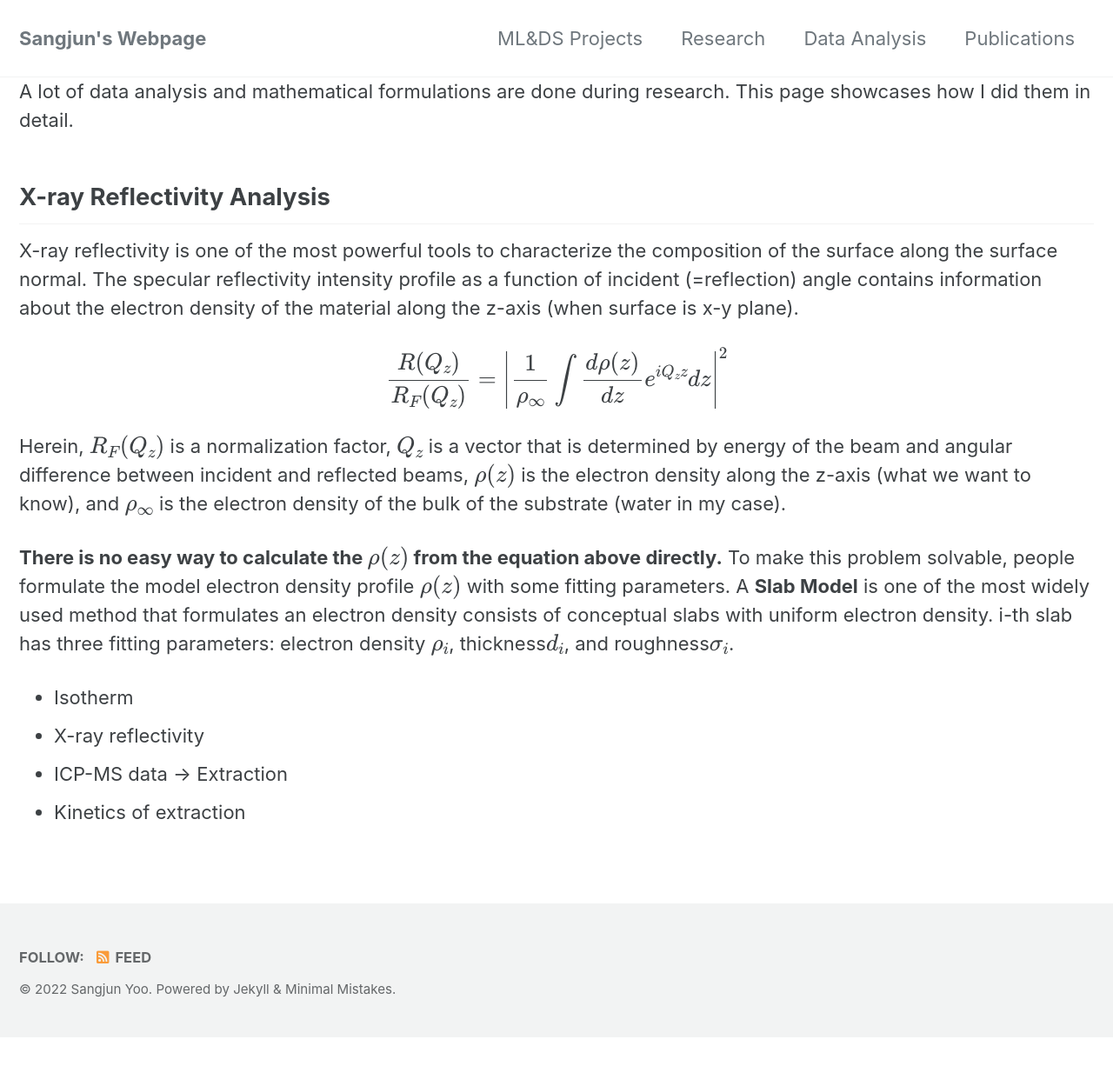
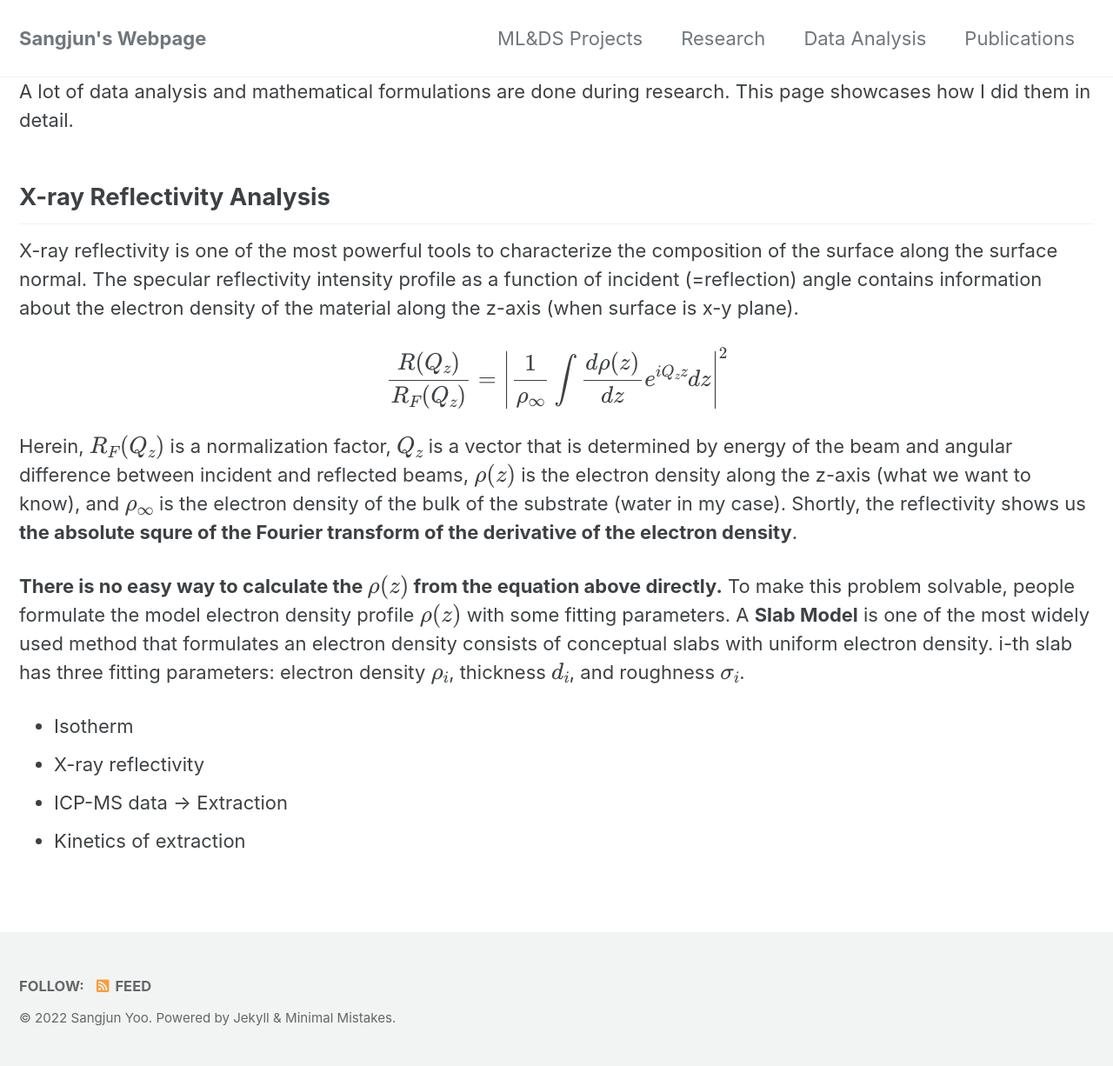
Before and after one commit to sangjunyoo-phd/sangjunyoo-phd.github.io, a Jekyll site: the page built from _pages/analysis.md, in a window 1280 px wide. Shown: the whole page at 87% size. Built offline with Jekyll 4.4.1, drawn with Linux system fonts in a browser that asks for light colours; cached includes are drawn as plain includes; before the commit the page ends 1193 px from its top, so only the background shows below that.

Commit message:
Update analysis.md

```diff
--- a/_pages/analysis.md
+++ b/_pages/analysis.md
@@ -14,9 +14,9 @@ The specular reflectivity intensity profile as a function of incident (=reflecti
 $$ \frac{R(Q_{z})} {R_{F} (Q_{z})} = \left| \frac{1}{\rho_{\infty}} \int \frac{d \rho (z)}{dz} e^{i Q_{z}z} dz \right| ^{2} $$
 
 Herein, \\(R_{F}(Q_{z})\\) is a normalization factor, \\(Q_{z}\\) is a vector that is determined by energy of the beam and angular difference between incident and reflected beams, \\(\rho(z)\\) is the electron density along the z-axis (what we want to know), and
-\\(\rho_{\infty}\\) is the electron density of the bulk of the substrate (water in my case).
+\\(\rho_{\infty}\\) is the electron density of the bulk of the substrate (water in my case). Shortly, the reflectivity shows us **the absolute squre of the Fourier transform of the derivative of the electron density**.
 
-**There is no easy way to calculate the \\(\rho(z)\\) from the equation above directly.** To make this problem solvable, people formulate the model electron density profile \\(\rho(z)\\) with some fitting parameters. A **Slab Model** is one of the most widely used method that formulates an electron density consists of conceptual slabs with uniform electron density. i-th slab has three fitting parameters: electron density \\(\rho_{i}\\), thickness\\(d_{i}\\), and roughness\\(\sigma_{i}\\).
+**There is no easy way to calculate the \\(\rho(z)\\) from the equation above directly.** To make this problem solvable, people formulate the model electron density profile \\(\rho(z)\\) with some fitting parameters. A **Slab Model** is one of the most widely used method that formulates an electron density consists of conceptual slabs with uniform electron density. i-th slab has three fitting parameters: electron density \\(\rho_{i}\\), thickness \\(d_{i}\\), and roughness \\(\sigma_{i}\\).
 
 * Isotherm
 * X-ray reflectivity
```
